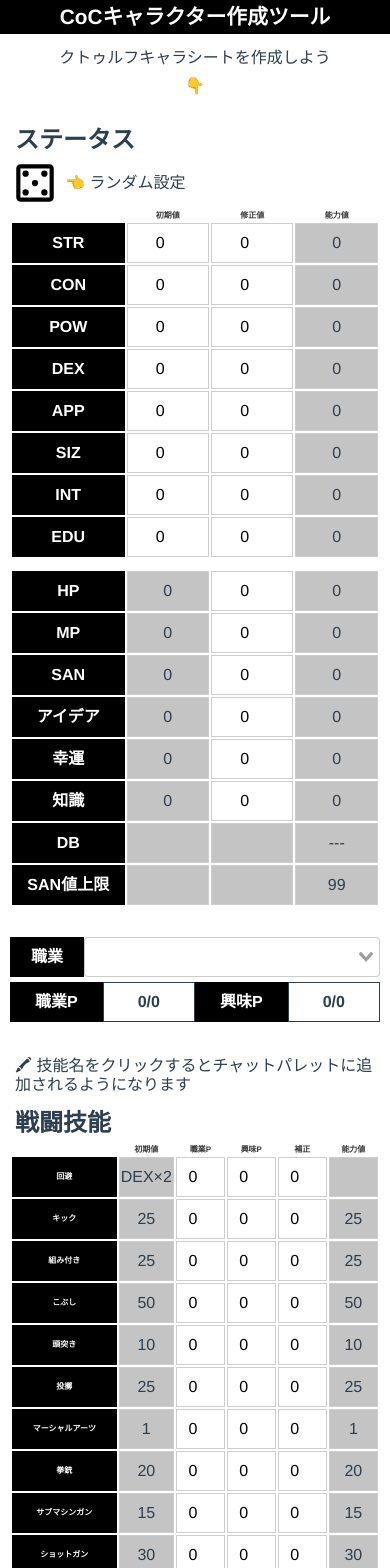
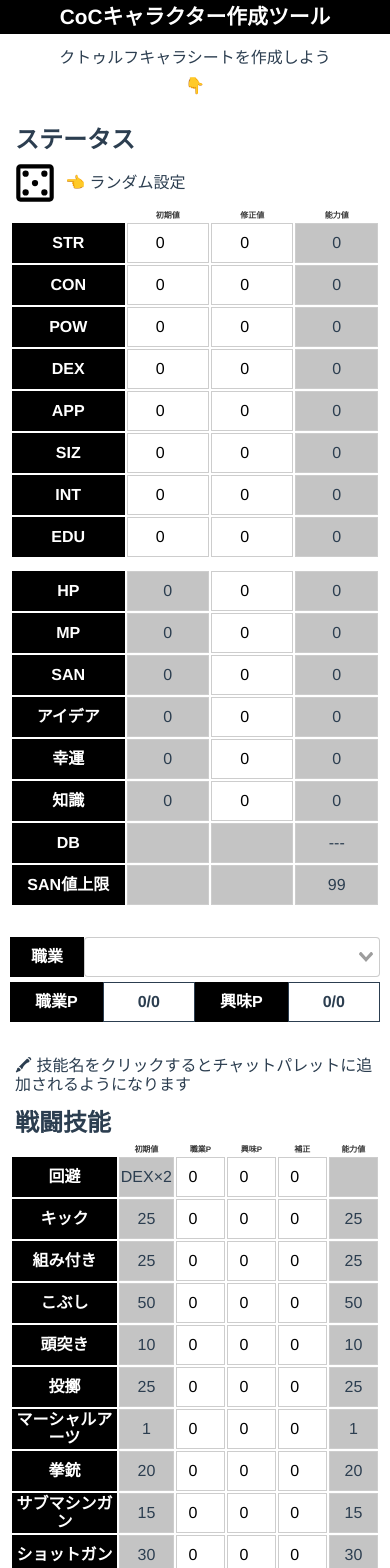
Before and after one commit to sueCalystegia00/CoC-chara-maker, a Vue app: page / in a window 390 px wide. Shown: the top 1568 px of the page. Built offline with nearby package versions, Linux system fonts and the light colour scheme; no server answers.

Commit message:
fix: フォントサイズ修正

```diff
--- a/src/App.vue
+++ b/src/App.vue
@@ -23,6 +23,7 @@ body,
   width: 100%;
   min-width: 270px;
   height: 100%;
+  min-height: 100vh;
   display: flex;
   flex-direction: column;
   align-items: center;
@@ -32,6 +33,7 @@ body,
   -webkit-appearance: none;
   -webkit-text-size-adjust: 100%;
   color: #2c3e50;
+  font-size: 16px;
 }
 
 h1,
--- a/src/components/SkillSetter.vue
+++ b/src/components/SkillSetter.vue
@@ -167,7 +167,7 @@ tbody th {
   height: 100%;
   background-color: #000000;
   color: #ffffff;
-  font-size: clamp(0.5rem, 1.8vw, 1rem);
+  font-size: clamp(16px, 1.8vw, 1rem);
   font-weight: bold;
 }
 .isSetPalette {
```
